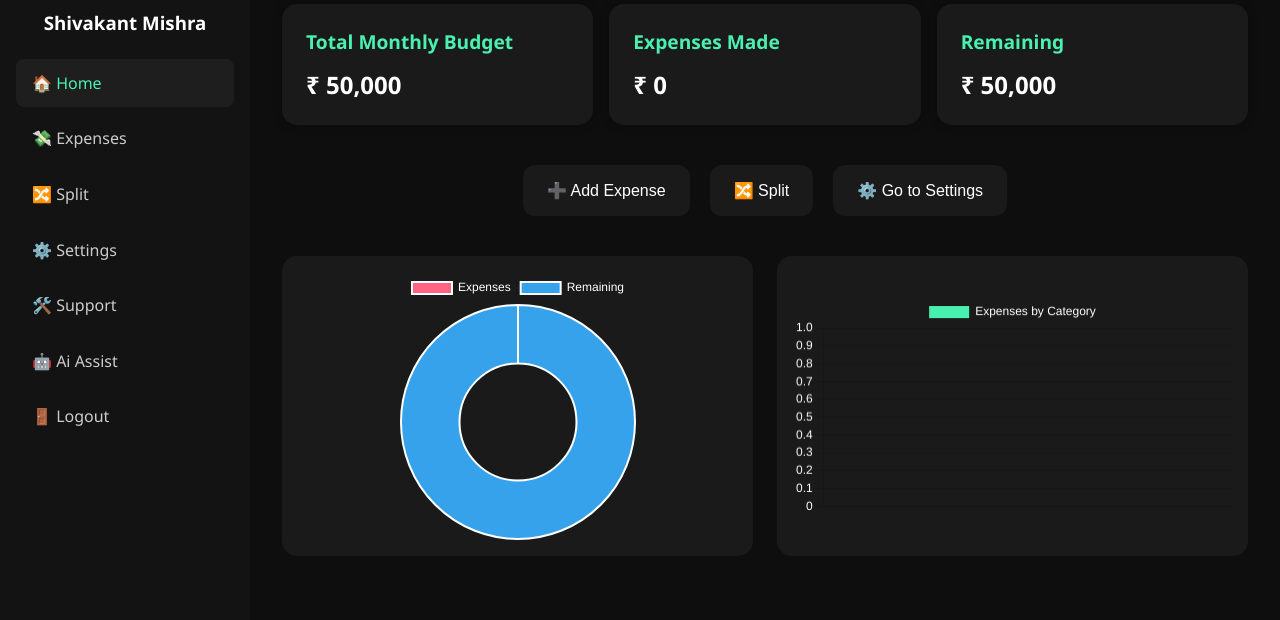
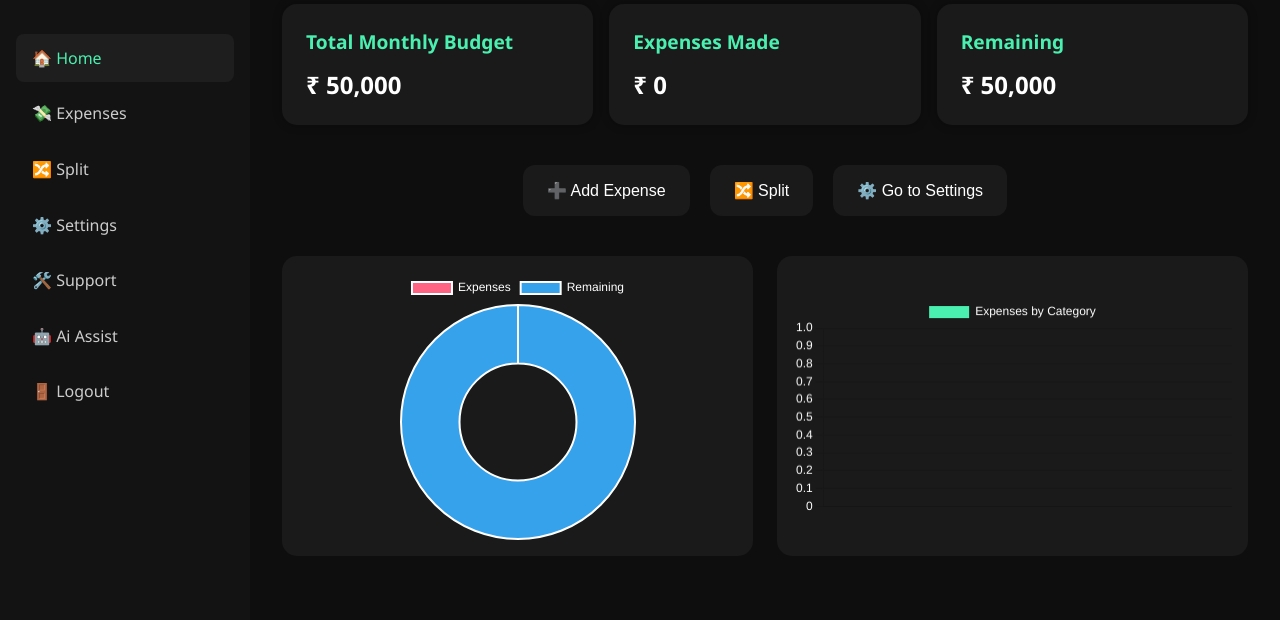
Before and after one commit to Shivakantmishra1/pockify, a plain HTML site: page index1.html in a window 1280 px wide. Shown: the part 115-735 px from the top of the page. Drawn offline with nearby package versions, Linux system fonts and the light colour scheme.

Commit message:
index1.html

```diff
--- a/index1.html
+++ b/index1.html
@@ -94,7 +94,7 @@
     <aside class="sidebar">
       <div class="profile">
         <img src="shiva.jpg" alt="Profile Photo" />
-        <h3>Shivakant Mishra</h3>
+        <h3></h3>
       </div>
       <nav class="nav">
         <a href="#" class="active">🏠 Home</a>
```
